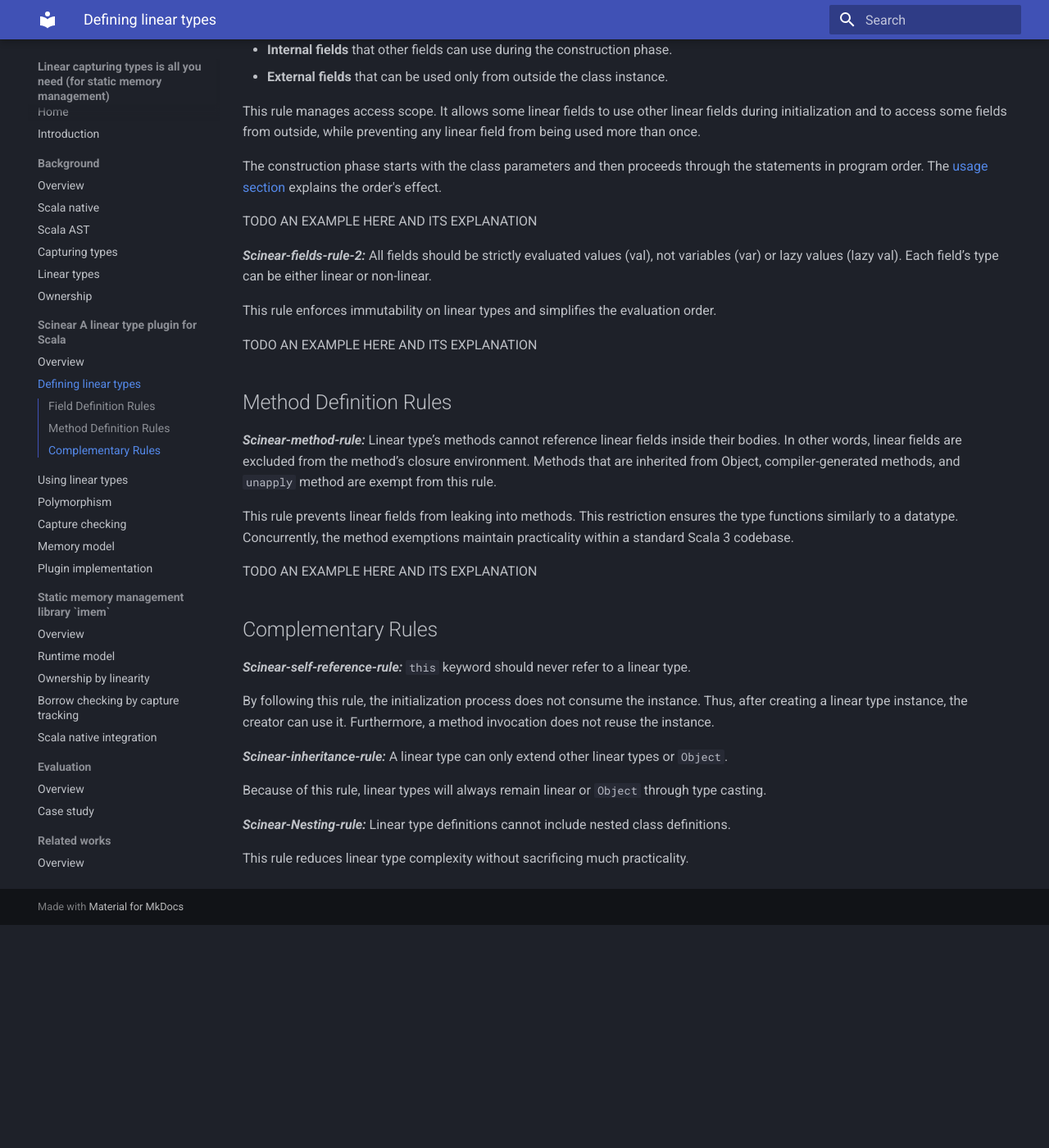
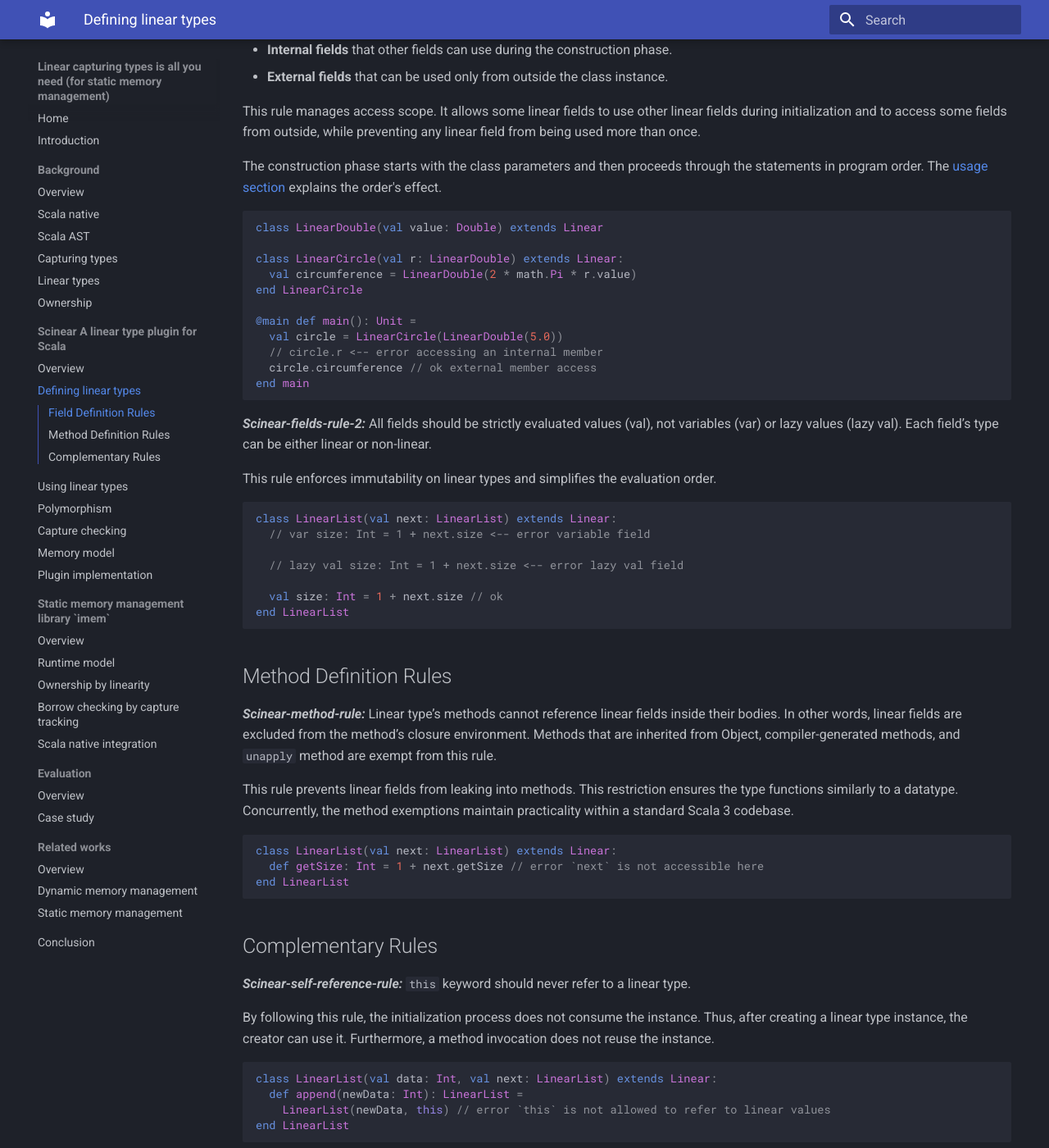
Before and after one commit to amsen20/masters-thesis, an MkDocs documentation site: the page built from docs/scinear/defining-linear-types.md, in a window 1280 px wide and 1400 px high, scrolled down 477 px. Shown: the whole window at 82% size. Built offline with MkDocs 1.6.1 and Material for MkDocs 9.7.7, drawn with Linux system fonts in a browser that asks for light colours; before the commit the page ends 1605 px from its top, so only the background shows below that.

Commit message:
Add examples for defining types

````diff
--- a/docs/scinear/defining-linear-types.md
+++ b/docs/scinear/defining-linear-types.md
@@ -21,13 +21,33 @@ This rule manages access scope. It allows some linear fields to use other linear
 
 The construction phase starts with the class parameters and then proceeds through the statements in program order. The [usage section](./using-linear-types.md) explains the order's effect.
 
-TODO AN EXAMPLE HERE AND ITS EXPLANATION
+```Scala
+class LinearDouble(val value: Double) extends Linear
+
+class LinearCircle(val r: LinearDouble) extends Linear:
+  val circumference = LinearDouble(2 * math.Pi * r.value)
+end LinearCircle
+
+@main def main(): Unit =
+  val circle = LinearCircle(LinearDouble(5.0))
+  // circle.r <-- error accessing an internal member
+  circle.circumference // ok external member access
+end main
+```
 
 ***Scinear-fields-rule-2:*** All fields should be strictly evaluated values (val), not variables (var) or lazy values (lazy val). Each field’s type can be either linear or non-linear.
 
 This rule enforces immutability on linear types and simplifies the evaluation order.
 
-TODO AN EXAMPLE HERE AND ITS EXPLANATION
+```Scala
+class LinearList(val next: LinearList) extends Linear:
+  // var size: Int = 1 + next.size <-- error variable field
+
+  // lazy val size: Int = 1 + next.size <-- error lazy val field
+
+  val size: Int = 1 + next.size // ok
+end LinearList
+```
 
 ## Method Definition Rules
 
@@ -35,13 +55,24 @@ TODO AN EXAMPLE HERE AND ITS EXPLANATION
 
 This rule prevents linear fields from leaking into methods. This restriction ensures the type functions similarly to a datatype. Concurrently, the method exemptions maintain practicality within a standard Scala 3 codebase.
 
-TODO AN EXAMPLE HERE AND ITS EXPLANATION
+```Scala
+class LinearList(val next: LinearList) extends Linear:
+  def getSize: Int = 1 + next.getSize // error `next` is not accessible here
+end LinearList
+```
 
 ## Complementary Rules
 
 ***Scinear-self-reference-rule:*** `this` keyword should never refer to a linear type.
 
 By following this rule, the initialization process does not consume the instance. Thus, after creating a linear type instance, the creator can use it. Furthermore, a method invocation does not reuse the instance.
+
+```Scala
+class LinearList(val data: Int, val next: LinearList) extends Linear:
+  def append(newData: Int): LinearList =
+    LinearList(newData, this) // error `this` is not allowed to refer to linear values
+end LinearList
+```
 
 ***Scinear-inheritance-rule:*** A linear type can only extend other linear types or `Object`.
 
````
